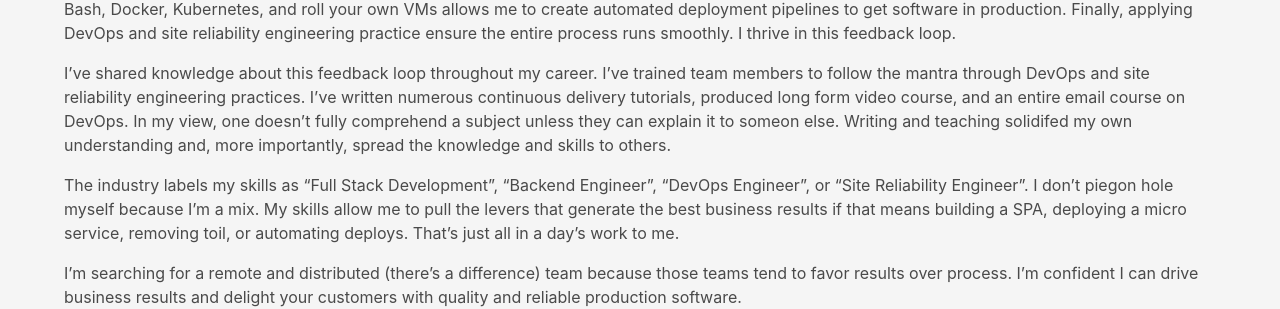
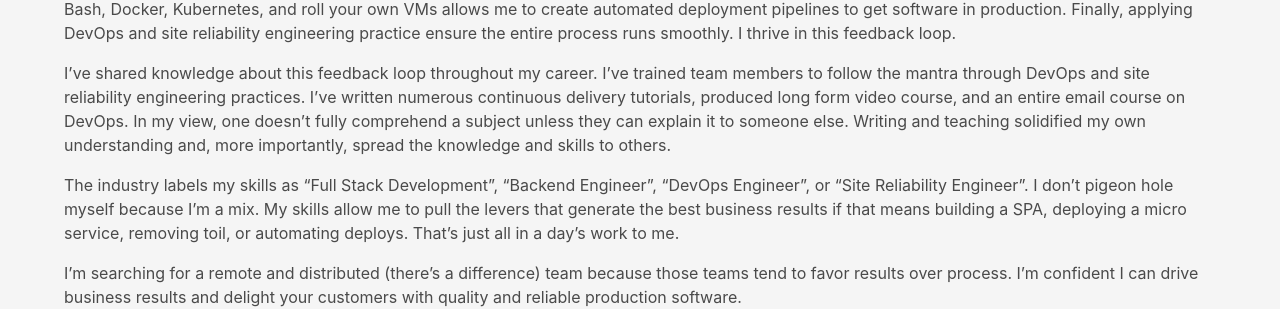
Before and after one commit to ahawkins/resume, a Jekyll site: the page built from index.md, in a window 1280 px wide and 900 px high. Shown: the part 199-508 px from the top of the window. Built offline with Jekyll 4.4.1, drawn with Linux system fonts in a browser that asks for light colours.

Commit message:
fix(cover): fix copy errors

```diff
--- a/_data/resume.yml
+++ b/_data/resume.yml
@@ -28,11 +28,11 @@ intro: |
   engineering practices. I've written numerous continuous delivery tutorials,
   produced long form video course, and an entire email course on DevOps. In my
   view, one doesn't fully comprehend a subject unless they can explain it to
-  someon else. Writing and teaching solidifed my own understanding and, more
+  someone else. Writing and teaching solidified my own understanding and, more
   importantly, spread the knowledge and skills to others.
 
   The industry labels my skills as "Full Stack Development", "Backend
-  Engineer", "DevOps Engineer", or "Site Reliability Engineer". I don't piegon
+  Engineer", "DevOps Engineer", or "Site Reliability Engineer". I don't pigeon
   hole myself because I'm a mix.  My skills allow me to pull the levers that
   generate the best business results if that means building a SPA, deploying a
   micro service, removing toil, or automating deploys. That's just all in a
```
